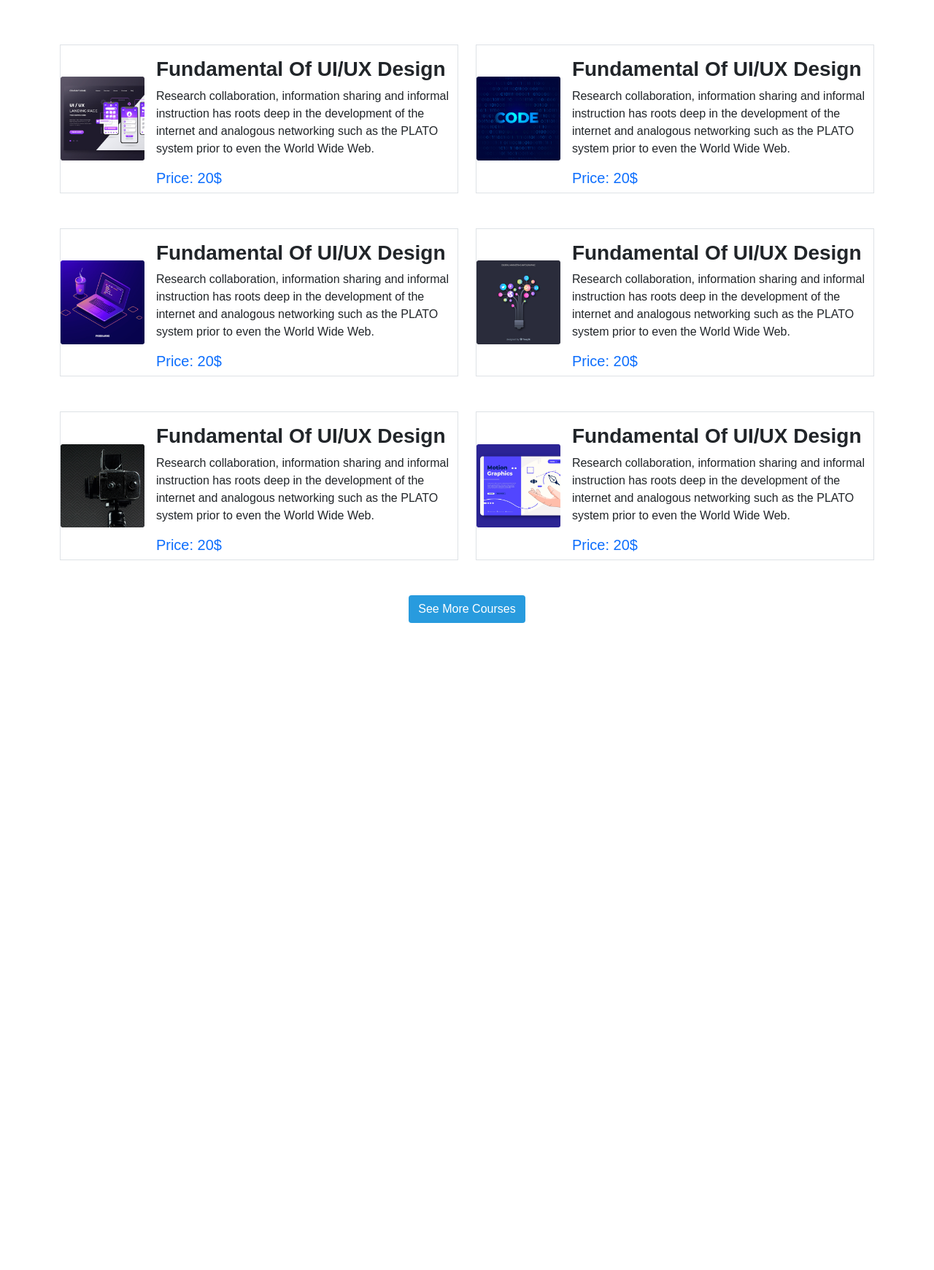
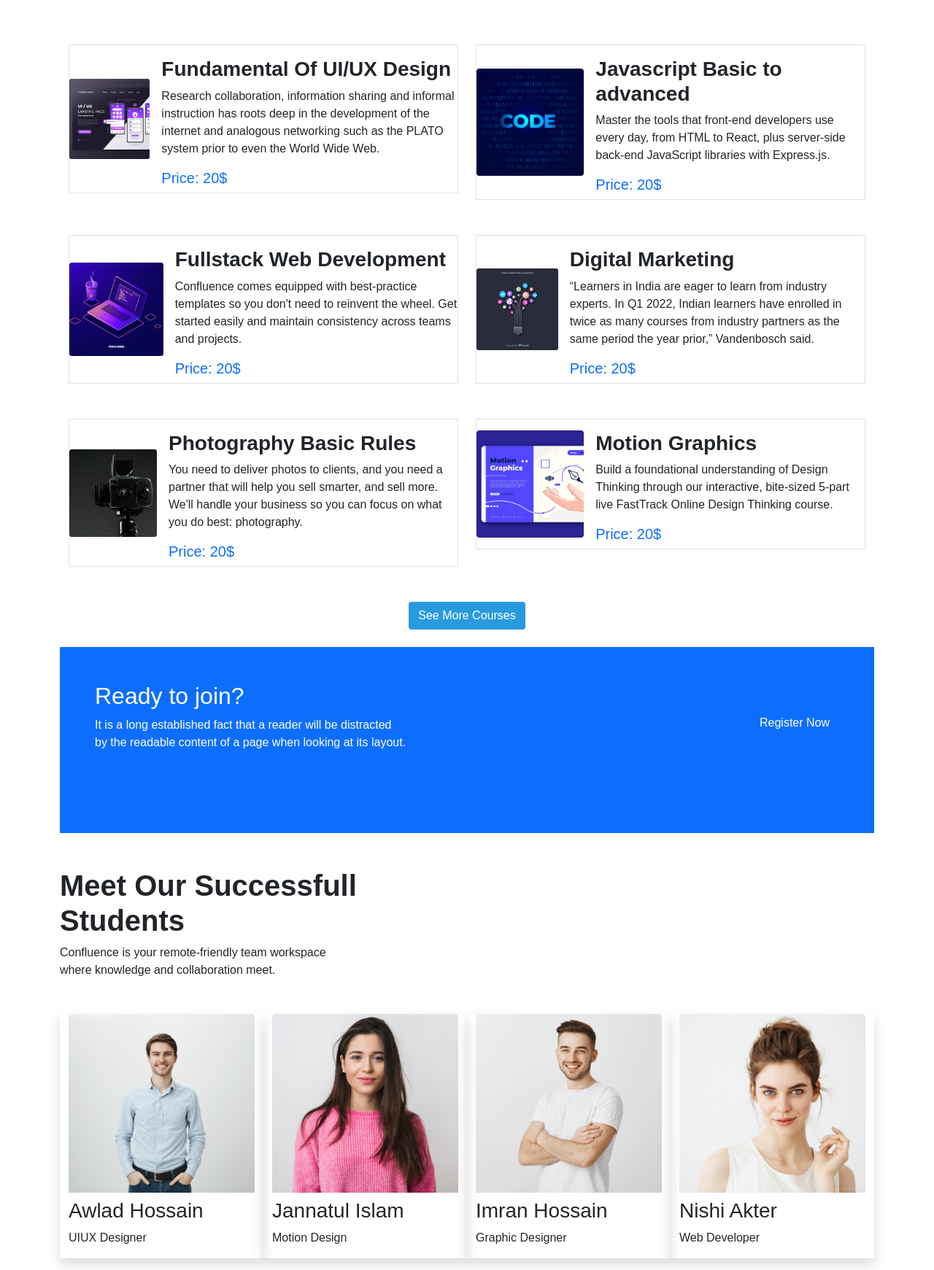
Before and after one commit to raselahamed2/Digital-courses, a plain HTML site: page index.html in a window 1280 px wide. Shown: the part 1081-2822 px from the top of the page at 73% size. Before the commit the page ends 1935 px from the top, so only its background shows below. Drawn offline with nearby package versions, Linux system fonts and the light colour scheme.

Commit message:
Students Our Successfull

```diff
--- a/css/style.css
+++ b/css/style.css
@@ -5,3 +5,6 @@ body{
     background-color:
     #289BDE;
 }
+.ancor{
+    text-decoration: none;
+}
--- a/index.html
+++ b/index.html
@@ -95,18 +95,18 @@
     </section>
     <!-- Banner section end  -->
     </header>
-    <main>
+    <main class="container">
         <!-- Course diails -->
         <section>
             <div class="mt-5">
-            <h1 class="text-center">Discover Our Popular <br> Courses</h1>
+            <h1 class="fw-bolder text-center">Discover Our Popular <br> Courses</h1>
             <p class="text-center">Find Canadian Accounting Courses at Shopwebly,<br> the Website to Compare Prices! Find and Compare Canadian Accounting Courses Online.</p>
             </div>
             <div class="container mb-5">
                 <div class="row">
                   <div class="col-12 col-md-12 col-lg-6 gap-3 mt-5 ">
                     <div class="d-flex flex-column flex-sm-row flex-md-row flex-lg-row align-items-center justify-content-between border">
-                      <div class="w-75">
+                      <div class="w-75  h-100">
                         <img class="img-fluid w-100" src="images/course/course-1.png" alt="">
                     </div>
                     <div class="mt-3 ms-3">
@@ -122,8 +122,8 @@
                         <img class="img-fluid w-100" src="images/course/course-2.png" alt="">
                     </div>
                     <div class="mt-3 ms-3">
-                        <h3 class="fw-bold">Fundamental Of UI/UX Design</h3>
-                        <p>Research collaboration, information sharing and informal instruction has roots deep in the development of the internet and analogous networking such as the PLATO system prior to even the World Wide Web.</p>
+                        <h3 class="fw-bold">Javascript Basic to advanced</h3>
+                        <p>Master the tools that front-end developers use every day, from HTML to React, plus server-side back-end JavaScript libraries with Express.js.</p>
                         <h5 class="text-primary">Price: 20$</h5>
                     </div>
                     </div>
@@ -133,11 +133,11 @@
                   <div class="col-12 col-md-12 col-lg-6 gap-3 mt-5 ">
                     <div class="d-flex flex-column flex-sm-row flex-md-row flex-lg-row align-items-center justify-content-between border">
                       <div class="w-75">
-                        <img class="img-fluid w-100" src="images/course/course-3.png" alt="">
+                        <img class="img-fluid w-100 h-100" src="images/course/course-3.png" alt="">
                     </div>
                     <div class="mt-3 ms-3">
-                        <h3 class="fw-bold">Fundamental Of UI/UX Design</h3>
-                        <p>Research collaboration, information sharing and informal instruction has roots deep in the development of the internet and analogous networking such as the PLATO system prior to even the World Wide Web.</p>
+                        <h3 class="fw-bold">Fullstack Web Development</h3>
+                        <p>Confluence comes equipped with best-practice templates so you don't need to reinvent the wheel. Get started easily and maintain consistency across teams and projects. </p>
                         <h5 class="text-primary">Price: 20$</h5>
                     </div>
                     </div>
@@ -148,8 +148,8 @@
                         <img class="img-fluid w-100" src="images/course/course-4.png" alt="">
                     </div>
                     <div class="mt-3 ms-3">
-                        <h3 class="fw-bold">Fundamental Of UI/UX Design</h3>
-                        <p>Research collaboration, information sharing and informal instruction has roots deep in the development of the internet and analogous networking such as the PLATO system prior to even the World Wide Web.</p>
+                        <h3 class="fw-bold">Digital Marketing</h3>
+                        <p>“Learners in India are eager to learn from industry experts. In Q1 2022, Indian learners have enrolled in twice as many courses from industry partners as the same period the year prior,” Vandenbosch said.</p>
                         <h5 class="text-primary">Price: 20$</h5>
                     </div>
                     </div>
@@ -160,8 +160,8 @@
                         <img class="img-fluid w-100" src="images/course/course-5.png" alt="">
                     </div>
                     <div class="mt-3 ms-3">
-                        <h3 class="fw-bold">Fundamental Of UI/UX Design</h3>
-                        <p>Research collaboration, information sharing and informal instruction has roots deep in the development of the internet and analogous networking such as the PLATO system prior to even the World Wide Web.</p>
+                        <h3 class="fw-bold">Photography Basic Rules</h3>
+                        <p>You need to deliver photos to clients, and you need a partner that will help you sell smarter, and sell more. We'll handle your business so you can focus on what you do best: photography.</p>
                         <h5 class="text-primary">Price: 20$</h5>
                     </div>
                     </div>
@@ -172,8 +172,9 @@
                         <img class="img-fluid w-100" src="images/course/course-6.png" alt="">
                     </div>
                     <div class="mt-3 ms-3">
-                        <h3 class="fw-bold">Fundamental Of UI/UX Design</h3>
-                        <p>Research collaboration, information sharing and informal instruction has roots deep in the development of the internet and analogous networking such as the PLATO system prior to even the World Wide Web.</p>
+                        <h3 class="fw-bold">Motion Graphics</h3>
+                        <p>
+                          Build a foundational understanding of Design Thinking through our interactive, bite-sized 5-part live FastTrack Online Design Thinking course.</p>
                         <h5 class="text-primary">Price: 20$</h5>
                     </div>
                     </div>
@@ -184,8 +185,98 @@
               <button type="button" class="btn bg-blue text-white">See More Courses</button>
               </div>
         </section>
+        <section>
 
+        </section>
+        <section class=" bg-primary mt-4 p-5 mb-3 lg-p-5">
+          <div class="d-flex mb-5 justify-content-between align-items-center md-p-5 ">
+          <div class="align-content-center text-white">
+            <h2 class="">Ready to join?</h2>
+            <p class="">It is a long established fact that a reader will be distracted <br> by the readable content of a page when looking at its layout.</p>
+          </div>
+          <div class="">
+            <div class="modal fade" id="exampleModalToggle" aria-hidden="true" aria-labelledby="exampleModalToggleLabel" tabindex="-1">
+              <div class="modal-dialog modal-dialog-centered">
+                <div class="modal-content">
+                  <div class="modal-header">
+                    <h5 class="modal-title" id="exampleModalToggleLabel">Modal 1</h5>
+                    <button type="button" class="btn-close" data-bs-dismiss="modal" aria-label="Close"></button>
+                  </div>
+                  <div class="modal-body">
+                    Show a second modal and hide this one with the button below.
+                  </div>
+                  <div class="modal-footer">
+                    <button class="btn btn-primary" data-bs-target="#exampleModalToggle2" data-bs-toggle="modal">Open second modal</button>
+                  </div>
+                </div>
+              </div>
+            </div>
+            <div class="modal fade" id="exampleModalToggle2" aria-hidden="true" aria-labelledby="exampleModalToggleLabel2" tabindex="-1">
+              <div class="modal-dialog modal-dialog-centered">
+                <div class="modal-content">
+                  <div class="modal-header">
+                    <h5 class="modal-title" id="exampleModalToggleLabel2">Modal 2</h5>
+                    <button type="button" class="btn-close" data-bs-dismiss="modal" aria-label="Close"></button>
+                  </div>
+                  <div class="modal-body">
+                    Hide this modal and show the first with the button below.
+                  </div>
+                  <div class="modal-footer">
+                    <button class="btn btn-white" data-bs-target="#exampleModalToggle" data-bs-toggle="modal">Back to first</button>
+                  </div>
+                </div>
+              </div>
+            </div>
+            <a class="btn btn-primarybtn btn-primary" data-bs-toggle="modal" href="#exampleModalToggle" role="button">Register Now</a>
+          </div>
+          </div>
+        </section>
 
+        <!-- Students Our Successfull  -->
+        <section class="mt-5">
+          <h1 class="fw-bolder">Meet Our Successfull <br> Students</h1>
+          <p>Confluence is your remote-friendly team workspace <br> where knowledge and collaboration meet.</p>
+          <div class="container mt-5">
+            <div class="row row-cols-1 row-cols-sm-2 row-cols-md-4">
+              <div class="col mb-3 shadow">
+                <div>
+                  <img class="img-fluid w-100" src="images/student/student-1.png" alt="">
+                </div>
+                <div class="pt-2">
+                  <h3>Awlad Hossain</h3>
+                  <p>UIUX Designer</p>
+                </div>
+              </div>
+              <div class="col mb-3 shadow">
+                <div>
+                  <img class="img-fluid w-100" src="images/student/student-2.png" alt="">
+                </div>
+                <div class="pt-2">
+                  <h3>Jannatul Islam</h3>
+                  <p>Motion Design</p>
+                </div>
+              </div>
+              <div class="col mb-3 shadow">
+                <div>
+                  <img class="img-fluid w-100" src="images/student/student-3.png" alt="">
+                </div>
+                <div class="pt-2">
+                  <h3>Imran Hossain</h3>
+                  <p>Graphic Designer</p>
+                </div>
+              </div>
+              <div class="col mb-3 shadow">
+                <div>
+                  <img class="img-fluid w-100" src="images/student/student-4.png" alt="">
+                </div>
+                <div class="pt-2">
+                  <h3>Nishi Akter</h3>
+                  <p>Web Developer</p>
+                </div>
+              </div>
+            </div>
+          </div>
+        </section>
     </main>
 
     <!-- js link  -->
```
